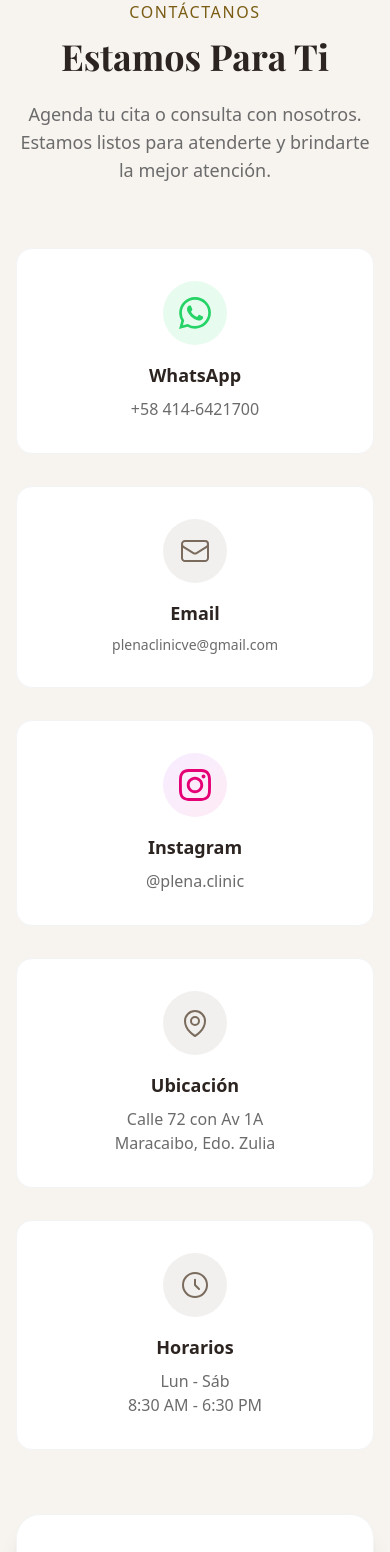
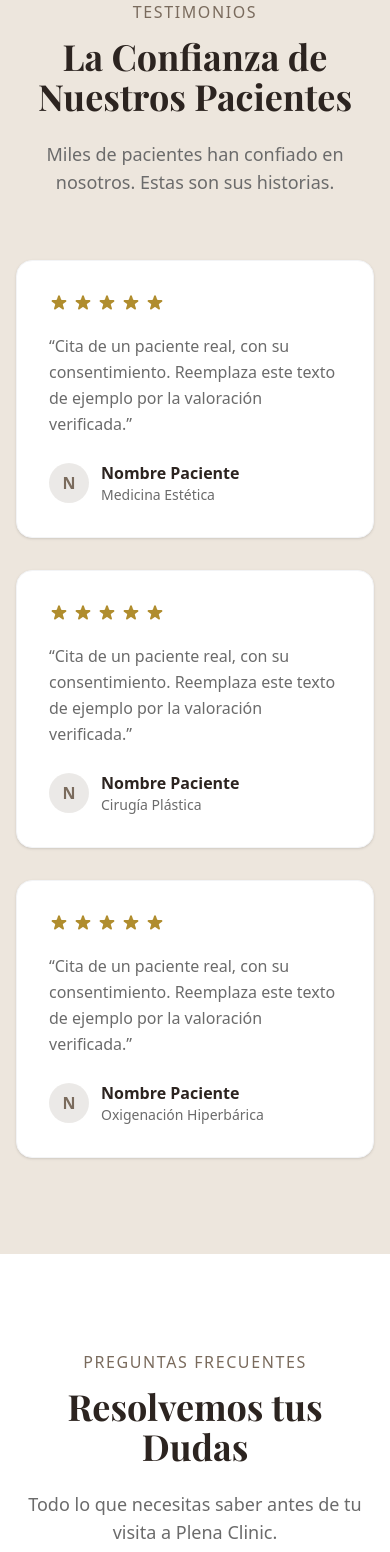
Before and after one commit to yhas1984/PlenaClinic, a Next.js app: page / in a window 390 px wide. Shown: the part 5615-7167 px from the top of the page. Built offline with nearby package versions, Linux system fonts and the light colour scheme; a web font is replaced by a local one.

Commit message:
feat: formulario robusto, secciones Testimonios y FAQ, schema Physician/FAQPage/geo

```diff
--- a/src/app/layout.tsx
+++ b/src/app/layout.tsx
@@ -86,6 +86,11 @@ export default function RootLayout({
                 addressRegion: "Zulia",
                 addressCountry: "VE",
               },
+              geo: {
+                "@type": "GeoCoordinates",
+                latitude: 10.6556,
+                longitude: -71.6323,
+              },
               openingHoursSpecification: {
                 "@type": "OpeningHoursSpecification",
                 dayOfWeek: [
@@ -106,6 +111,59 @@ export default function RootLayout({
             }),
           }}
         />
+        <script
+          type="application/ld+json"
+          dangerouslySetInnerHTML={{
+            __html: JSON.stringify({
+              "@context": "https://schema.org",
+              "@type": "Physician",
+              name: "Dr. Toufic Ghattas",
+              image: "https://www.plenaclinic.com/DrToufic.webp",
+              medicalSpecialty: "PlasticSurgery",
+              description:
+                "Médico Cirujano, Director Médico de Plena Clinic, especializado en cirugía plástica, estética y reconstructiva en Maracaibo, Venezuela.",
+              url: "https://www.plenaclinic.com/#equipo",
+              telephone: "+584146421700",
+              address: {
+                "@type": "PostalAddress",
+                addressLocality: "Maracaibo",
+                addressRegion: "Zulia",
+                addressCountry: "VE",
+              },
+              worksFor: {
+                "@type": "MedicalClinic",
+                name: "Plena Clinic",
+              },
+            }),
+          }}
+        />
+        <script
+          type="application/ld+json"
+          dangerouslySetInnerHTML={{
+            __html: JSON.stringify({
+              "@context": "https://schema.org",
+              "@type": "FAQPage",
+              mainEntity: [
+                {
+                  "@type": "Question",
+                  name: "¿Qué es una cámara de oxigenación hiperbárica?",
+                  acceptedAnswer: {
+                    "@type": "Answer",
+                    text: "Es una terapia que consiste en respirar oxígeno puro dentro de una cámara a presión superior a la atmosférica. Favorece la oxigenación de los tejidos, acelera la cicatrización y potencia la recuperación post-quirúrgica y el bienestar general.",
+                  },
+                },
+                {
+                  "@type": "Question",
+                  name: "¿Cómo solicito una cita en Plena Clinic?",
+                  acceptedAnswer: {
+                    "@type": "Answer",
+                    text: "Puedes escribirnos por WhatsApp o completar el formulario de la sección de contacto. Te atenderemos para responder tus dudas y agendar tu consulta según la disponibilidad.",
+                  },
+                },
+              ],
+            }),
+          }}
+        />
         {children}
       </body>
     </html>
--- a/src/app/page.tsx
+++ b/src/app/page.tsx
@@ -3,6 +3,8 @@ import Hero from "@/components/Hero";
 import Services from "@/components/Services";
 import About from "@/components/About";
 import Team from "@/components/Team";
+import Testimonials from "@/components/Testimonials";
+import FAQ from "@/components/FAQ";
 import Contact from "@/components/Contact";
 import Footer from "@/components/Footer";
 import WhatsAppButton from "@/components/WhatsAppButton";
@@ -24,6 +26,8 @@ export default function Home() {
         <Services />
         <About />
         <Team />
+        <Testimonials />
+        <FAQ />
         <Contact />
       </main>
       <Footer />
--- a/src/components/Contact.tsx
+++ b/src/components/Contact.tsx
@@ -16,15 +16,20 @@ export default function Contact() {
     service: services[0],
     date: "",
   });
+  const [sent, setSent] = useState(false);
 
   const handleSubmit = (e: React.FormEvent) => {
     e.preventDefault();
-    const message = `Hola, me gustaría agendar una cita.%0ANombre: ${encodeURIComponent(
-      form.name
-    )}%0ATeléfono: ${encodeURIComponent(form.phone)}%0AServicio: ${encodeURIComponent(
-      form.service
-    )}%0AFecha: ${encodeURIComponent(form.date || "Sin fecha definida")}`;
+    const lines = [
+      "Hola, me gustaría agendar una cita en Plena Clinic.",
+      `Nombre: ${form.name}`,
+      `Teléfono: ${form.phone}`,
+      `Servicio: ${form.service}`,
+      `Fecha preferida: ${form.date || "Sin fecha definida"}`,
+    ];
+    const message = encodeURIComponent(lines.join("\n"));
     window.open(`https://wa.me/584146421700?text=${message}`, "_blank");
+    setSent(true);
   };
 
   const inputClass =
@@ -190,7 +195,9 @@ export default function Contact() {
                   Solicitar Cita por WhatsApp
                 </button>
                 <p className="text-xs text-text-muted text-center">
-                  Al enviar se abrirá WhatsApp con tu solicitud lista para enviar.
+                  {sent
+                    ? "✓ Se abrió WhatsApp con tu solicitud lista para enviar."
+                    : "Al enviar se abrirá WhatsApp con tu solicitud lista para enviar."}
                 </p>
               </form>
             </div>
--- /dev/null
+++ b/src/components/FAQ.tsx
@@ -0,0 +1,72 @@
+const faqs = [
+  {
+    q: "¿Qué es una cámara de oxigenación hiperbárica?",
+    a: "Es una terapia que consiste en respirar oxígeno puro dentro de una cámara a presión superior a la atmosférica. Favorece la oxigenación de los tejidos, acelera la cicatrización y potencia la recuperación post-quirúrgica y el bienestar general.",
+  },
+  {
+    q: "¿Los tratamientos de medicina estética son dolorosos?",
+    a: "La mayoría de los procedimientos son mínimamente invasivos y se realizan con anestesia tópica o local según el caso. Nuestro equipo ajusta cada tratamiento para maximizar tu comodidad y la naturalidad de los resultados.",
+  },
+  {
+    q: "¿Cómo sé qué cirugía o tratamiento es adecuado para mí?",
+    a: "Agenda una consulta de valoración con nuestro Director Médico. Tras una evaluación integral y personalizada, te recomendaremos la opción más adecuada a tus objetivos, estado de salud y expectativas.",
+  },
+  {
+    q: "¿Cuál es el tiempo de recuperación después de una cirugía?",
+    a: "Depende del procedimiento. Durante tu consulta te explicamos en detalle los tiempos de recuperación, los cuidados post-operatorios y cómo la oxigenación hiperbárica puede acelerar el proceso.",
+  },
+  {
+    q: "¿Cómo solicito una cita?",
+    a: "Puedes escribirnos por WhatsApp o completar el formulario de la sección de contacto. Te atenderemos para responder tus dudas y agendar tu consulta según la disponibilidad.",
+  },
+];
+
+export default function FAQ() {
+  return (
+    <section id="faq" className="py-24 bg-white">
+      <div className="max-w-3xl mx-auto px-4 sm:px-6 lg:px-8">
+        <div className="text-center mb-16 animate-on-scroll">
+          <p className="text-primary tracking-widest uppercase font-medium mb-3">
+            Preguntas Frecuentes
+          </p>
+          <h2
+            className="text-4xl sm:text-5xl font-bold text-text-dark mb-6"
+            style={{ fontFamily: "var(--font-playfair)" }}
+          >
+            Resolvemos tus Dudas
+          </h2>
+          <p className="text-text-muted text-lg max-w-2xl mx-auto">
+            Todo lo que necesitas saber antes de tu visita a Plena Clinic.
+          </p>
+        </div>
+
+        <div className="space-y-4">
+          {faqs.map((item, index) => (
+            <details
+              key={index}
+              className="group bg-bg-cream rounded-xl border border-gray-100 px-6 py-4 animate-on-scroll"
+            >
+              <summary className="flex items-center justify-between gap-4 cursor-pointer list-none font-semibold text-text-dark text-lg">
+                {item.q}
+                <svg
+                  className="w-5 h-5 text-gold shrink-0 transition-transform group-open:rotate-180"
+                  fill="none"
+                  stroke="currentColor"
+                  viewBox="0 0 24 24"
+                >
+                  <path
+                    strokeLinecap="round"
+                    strokeLinejoin="round"
+                    strokeWidth={2}
+                    d="M19 9l-7 7-7-7"
+                  />
+                </svg>
+              </summary>
+              <p className="mt-4 text-text-muted leading-relaxed">{item.a}</p>
+            </details>
+          ))}
+        </div>
+      </div>
+    </section>
+  );
+}
--- /dev/null
+++ b/src/components/Testimonials.tsx
@@ -0,0 +1,74 @@
+export default function Testimonials() {
+  // IMPORTANTE: sustituir estos testimonios por valoraciones REALES autorizadas
+  // por cada paciente de la clínica antes de publicar. No inventar reseñas.
+  const testimonials = [
+    {
+      name: "Nombre Paciente",
+      service: "Medicina Estética",
+      quote:
+        "Cita de un paciente real, con su consentimiento. Reemplaza este texto de ejemplo por la valoración verificada.",
+    },
+    {
+      name: "Nombre Paciente",
+      service: "Cirugía Plástica",
+      quote:
+        "Cita de un paciente real, con su consentimiento. Reemplaza este texto de ejemplo por la valoración verificada.",
+    },
+    {
+      name: "Nombre Paciente",
+      service: "Oxigenación Hiperbárica",
+      quote:
+        "Cita de un paciente real, con su consentimiento. Reemplaza este texto de ejemplo por la valoración verificada.",
+    },
+  ];
+
+  return (
+    <section id="testimonios" className="py-24 bg-bg-section">
+      <div className="max-w-7xl mx-auto px-4 sm:px-6 lg:px-8">
+        <div className="text-center mb-16 animate-on-scroll">
+          <p className="text-primary tracking-widest uppercase font-medium mb-3">
+            Testimonios
+          </p>
+          <h2
+            className="text-4xl sm:text-5xl font-bold text-text-dark mb-6"
+            style={{ fontFamily: "var(--font-playfair)" }}
+          >
+            La Confianza de Nuestros Pacientes
+          </h2>
+          <p className="text-text-muted text-lg max-w-2xl mx-auto">
+            Miles de pacientes han confiado en nosotros. Estas son sus historias.
+          </p>
+        </div>
+
+        <div className="grid md:grid-cols-3 gap-8">
+          {testimonials.map((t, index) => (
+            <figure
+              key={index}
+              className={`bg-white rounded-2xl p-8 border border-gray-100 shadow-sm transition-all duration-300 hover:shadow-xl animate-on-scroll delay-${index + 1}`}
+            >
+              <div className="flex gap-1 text-gold mb-5" aria-label="5 de 5 estrellas">
+                {Array.from({ length: 5 }).map((_, i) => (
+                  <svg key={i} className="w-5 h-5" fill="currentColor" viewBox="0 0 20 20">
+                    <path d="M9.049 2.927c.3-.921 1.603-.921 1.902 0l1.07 3.292a1 1 0 00.95.69h3.462c.969 0 1.371 1.24.588 1.81l-2.8 2.034a1 1 0 00-.364 1.118l1.07 3.292c.3.921-.755 1.688-1.54 1.118l-2.8-2.034a1 1 0 00-1.175 0l-2.8 2.034c-.784.57-1.838-.197-1.539-1.118l1.07-3.292a1 1 0 00-.364-1.118L2.98 8.72c-.783-.57-.38-1.81.588-1.81h3.461a1 1 0 00.951-.69l1.07-3.292z" />
+                  </svg>
+                ))}
+              </div>
+              <blockquote className="text-text-muted leading-relaxed mb-6">
+                “{t.quote}”
+              </blockquote>
+              <figcaption className="flex items-center gap-3">
+                <div className="w-10 h-10 rounded-full bg-primary/15 flex items-center justify-center text-primary font-bold">
+                  {t.name.charAt(0)}
+                </div>
+                <div>
+                  <p className="font-semibold text-text-dark">{t.name}</p>
+                  <p className="text-sm text-text-muted">{t.service}</p>
+                </div>
+              </figcaption>
+            </figure>
+          ))}
+        </div>
+      </div>
+    </section>
+  );
+}
```
